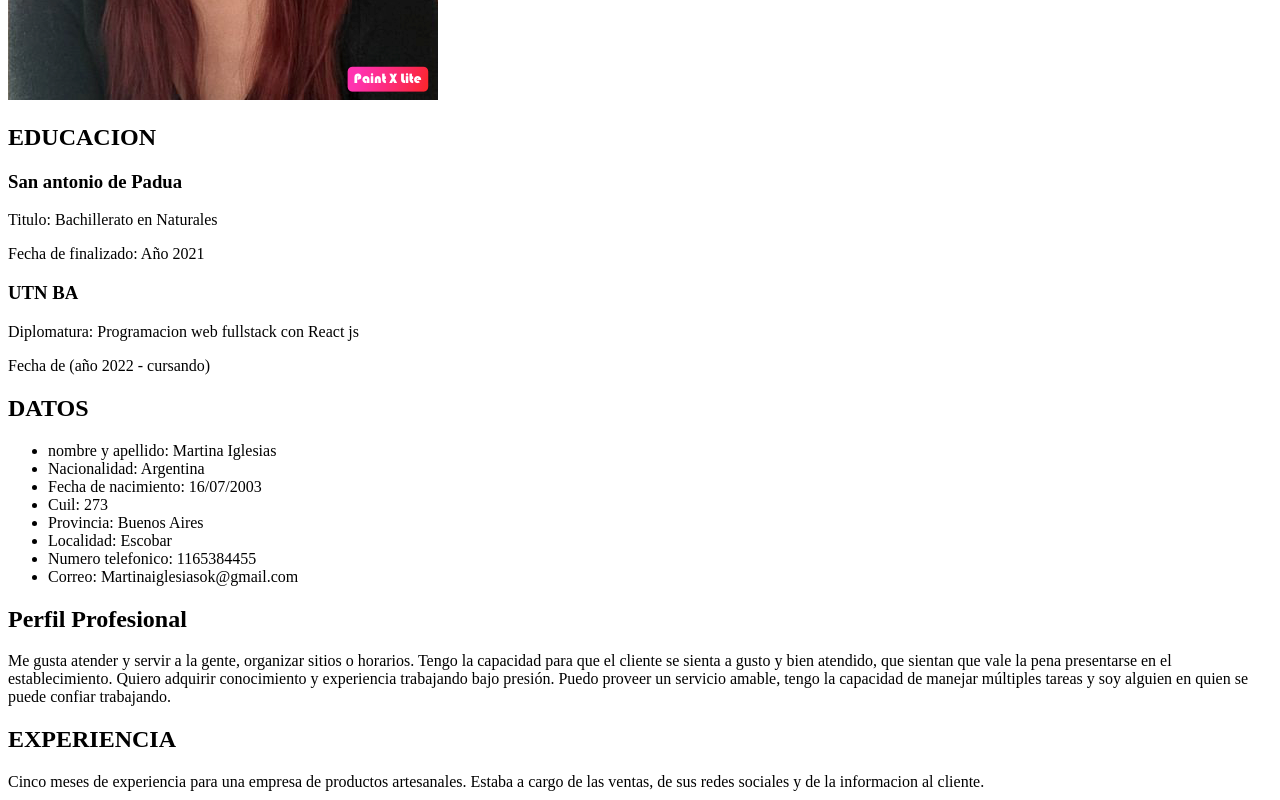
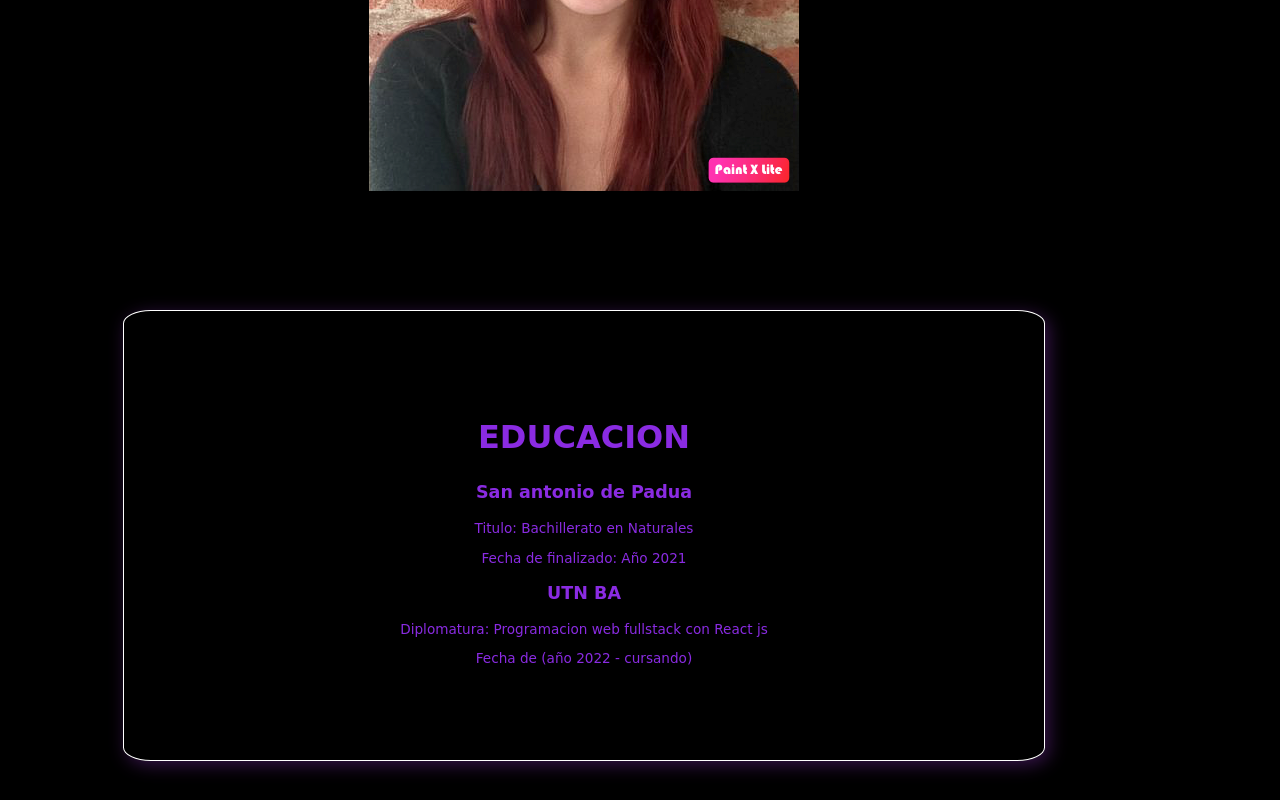
Before and after one commit to Martuiglesias/full-stack-con-React-js, a plain HTML site: page M1U3/index.html in a window 1280 px wide. Shown: the part 540-1340 px from the top of the page. Drawn offline with Linux system fonts and the light colour scheme.

Commit message:
commit, estilice mi html

```diff
--- a/M1U3/index.css
+++ b/M1U3/index.css
@@ -0,0 +1,65 @@
+ body{
+    color:blueviolet;
+    font-family:cursive;
+    font-size: 15px;
+    text-align:center;
+    background-color:black;
+    width: 90%;
+    }
+    h1{
+        font-size: 7vh;
+        text-decoration:overline;
+    }
+    h2{
+        font-size: 4vh;
+    }
+    p{
+        font-size: 1.7vh;
+    }
+ header{
+    background-color: blueviolet;
+
+ }
+ header a{
+    font-size: 20px;
+    color:white;
+    padding: 2%;
+
+    }
+    #educacion{
+        border: 1px solid rgb(255, 255, 255);
+        margin: 10%;
+        margin-bottom: 5%;
+        padding: 7%;
+        box-shadow: 4px 4px 18px rgba(146, 53, 200, 0.376);
+        border-radius: 3%;
+
+    }
+ #datos{
+    text-align: start;
+    border: 1px solid rgb(255, 255, 255);
+    margin: 10%;
+    padding: 7%;
+    margin-top: 5%;
+    margin-bottom: 5%;
+    box-shadow: 4px 4px 18px rgba(146, 53, 200, 0.376);
+    border-radius: 3%;
+}
+#perfilprofesional{
+    border: 1px solid rgb(255, 255, 255);
+    margin: 10%;
+    padding: 7%;
+    margin-top: 5%;
+    margin-bottom: 5%;
+    box-shadow: 4px 4px 18px rgba(146, 53, 200, 0.376);
+    border-radius: 3%;
+}
+#experiencia{
+    border: 1px solid rgb(255, 255, 255);
+    margin: 10%;
+    padding: 7%;
+    margin-top: 5%;
+    box-shadow: 4px 4px 18px rgba(146, 53, 200, 0.376);
+    border-radius: 3%;
+
+}
--- a/M1U3/index.html
+++ b/M1U3/index.html
@@ -18,14 +18,14 @@
                 <a href="#contactame"><button>Contactame</button></a>
             </nav>
     </header>
-
+<div class="conteiner">
 
     <section id="encabezado">
         <h1>Martina Iglesias</h1>
         <p>Para ocupar puesto vacante</p>
-        <img src="imganes/perfil.png" alt="martina">
+        <img src="imganes/perfil.png"id="imagen" alt="martina">
     </section>
-
+</div>
     <section id="educacion">
         <h2>EDUCACION</h2>
         <h3>San antonio de Padua</h3>
@@ -35,6 +35,7 @@
         <p>Diplomatura: Programacion web fullstack con React js</p>
         <p>Fecha de (año 2022 - cursando)</p>
     </section>
+
 
     <section id="datos">
         <h2>DATOS</h2>
```
Also changed, not shown: 1 other file.
